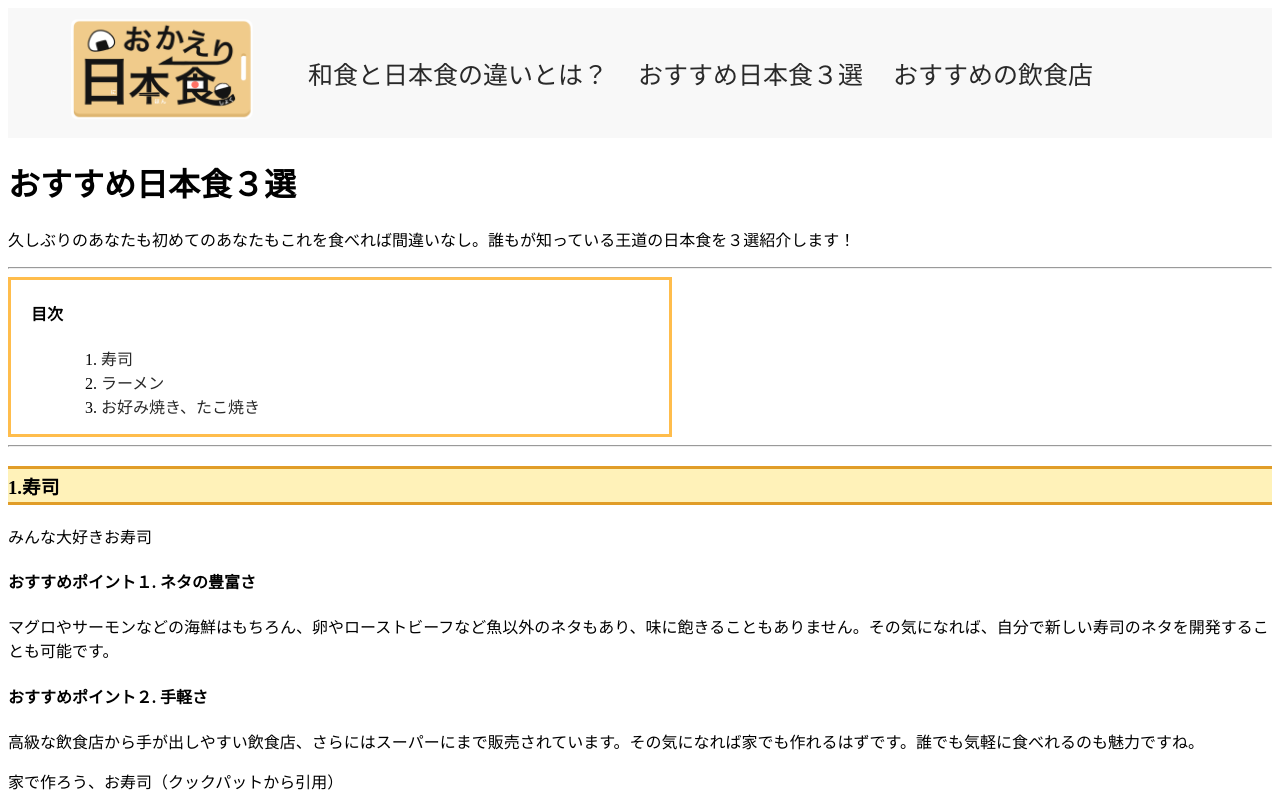
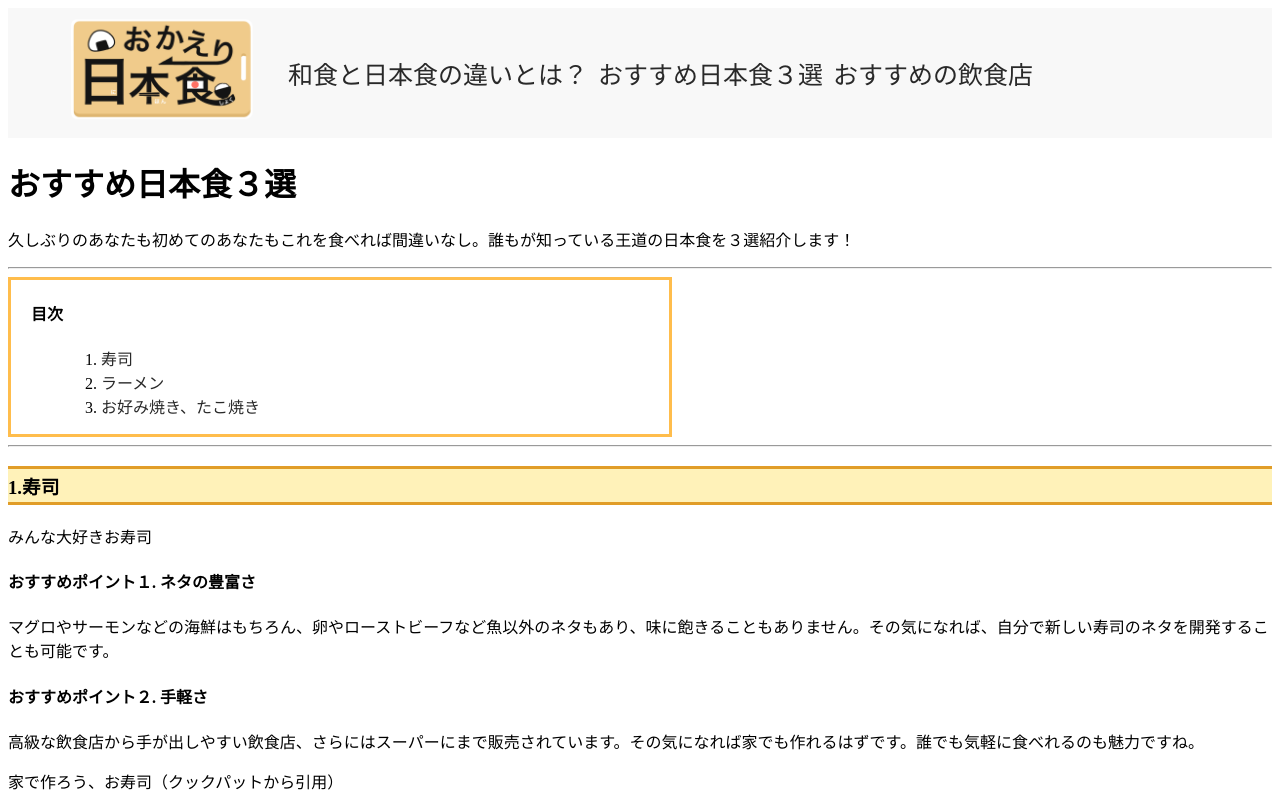
Before and after one commit to 1F10240222/team-project, a plain HTML site: page recommend_food.html in a window 1280 px wide. Shown: the top 800 px of the page. Drawn offline with Linux system fonts and the light colour scheme.

Commit message:
change mistake

```diff
--- a/css/recommend_food.css
+++ b/css/recommend_food.css
@@ -22,7 +22,7 @@ nav ul {
 }
 
 nav li {
-    margin-left: 30px;
+    margin-left: 10px;
 }
 
 nav a {
--- a/recommend_food.html
+++ b/recommend_food.html
@@ -18,7 +18,7 @@
                 <ul>
                     <li><a href="difference.html">和食と日本食の違いとは？</a></li>
                     <li><a href="recommend_food.html">おすすめ日本食３選</a></li>
-                    <li><a href="おすすめ飲食店.html">おすすめの飲食店</a></li>
+                    <li><a href="recommend_restaurant.html">おすすめの飲食店</a></li>
                 </ul>
             </nav>
         </header>
```
Also changed, not shown: index.html (+1 -1 lines).
